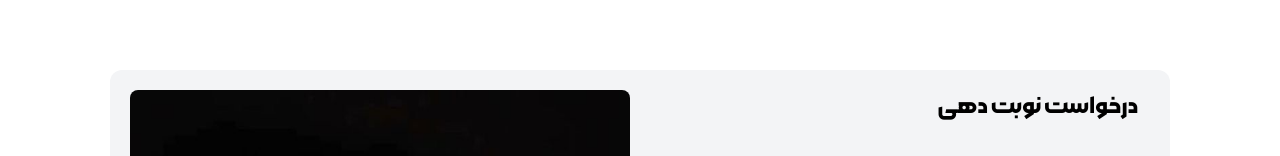
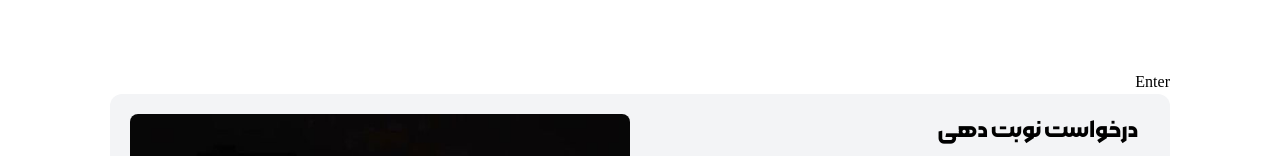
Before and after one commit to HoseinParvaresh/pet-shop, a Next.js app: page /reservation in a window 1280 px wide. Shown: the part 273-429 px from the top of the page. Built offline with nearby package versions, Linux system fonts and the light colour scheme; a web font is replaced by a local one.

Commit message:
create ReservationGuide file

```diff
--- a/src/components/templates/Reservation/ReservationForm.js
+++ b/src/components/templates/Reservation/ReservationForm.js
@@ -13,7 +13,7 @@ export default function ReservationForm() {
     const [animal, setAnimal] = useState("")
     const [breed, setBreed] = useState("")
     const [referral, setReferral] = useState("")
-    const [date, setDate] = useState({day:"",month:"",year:""})
+    const [date, setDate] = useState({ day: "", month: "", year: "" })
     const [description, setDescription] = useState("")
 
     const appointmentReservation = (e) => {
@@ -33,10 +33,6 @@ export default function ReservationForm() {
     }
 
     return (
-        <div className="container">
-            {/* guide section */}
-            <div></div>
-            {/* form */}
         <div className="grid grid-cols-1 md:grid-cols-2 mb-30 gap-5 bg-gray-100 p-5 rounded-xl">
             <form className='px-3 space-y-7 md:space-y-8'>
                 <p className="font-MorabbaBold text-2xl">درخواست نوبت دهی</p>
@@ -102,7 +98,7 @@ export default function ReservationForm() {
                                 inputClass="outline-none"
                                 placeholder="کی ببینیمت؟"
                                 value={date}
-                                    onChange={e => setDate({day:e.day,month:e.month.number,year:e.year})}
+                                onChange={e => setDate({ day: e.day, month: e.month.number, year: e.year })}
                             />
                         </div>
                     </div>
@@ -119,6 +115,5 @@ export default function ReservationForm() {
                 <img className="h-full" src="/images/cat4.jpg" alt="cat4" />
             </div>
         </div>
-        </div>
     );
 }
--- /dev/null
+++ b/src/components/templates/Reservation/ReservationGuide.js
@@ -0,0 +1,7 @@
+export default function ReservationGuide() {
+    return (
+        <div>
+            Enter
+        </div>
+    );
+}
--- a/src/pages/reservation/index.js
+++ b/src/pages/reservation/index.js
@@ -1,10 +1,14 @@
 import PageHead from "@/components/modules/PageHead/PageHead";
 import ReservationForm from "@/components/templates/Reservation/ReservationForm";
+import ReservationGuide from "@/components/templates/Reservation/ReservationGuide";
 export default function Reservation() {
     return (
         <>
-            <PageHead title="رزرو نوبت" image="cat-2.png"/>
-            <ReservationForm/>
+            <PageHead title="رزرو نوبت" image="cat-2.png" />
+            <div className="container">
+                <ReservationGuide />
+                <ReservationForm />
+            </div>
         </>
     );
 }
```
Lines whose indentation alone changed are shown as unchanged.
